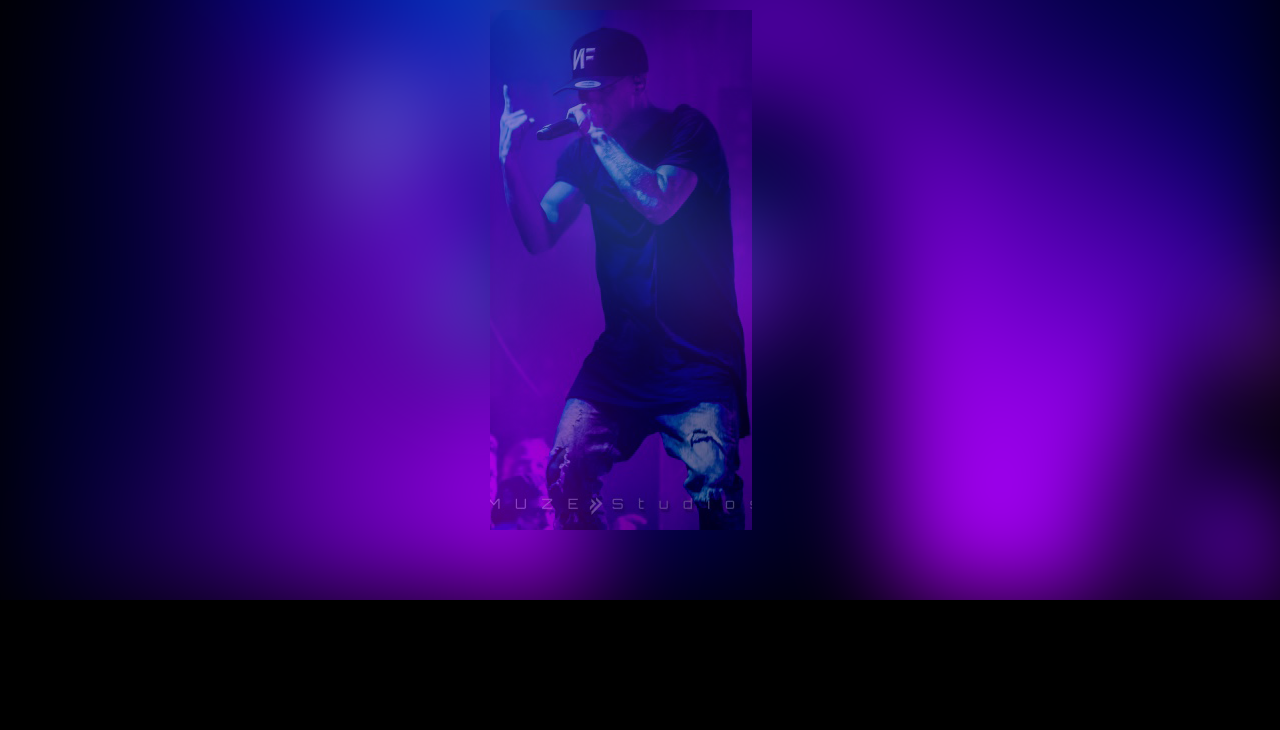
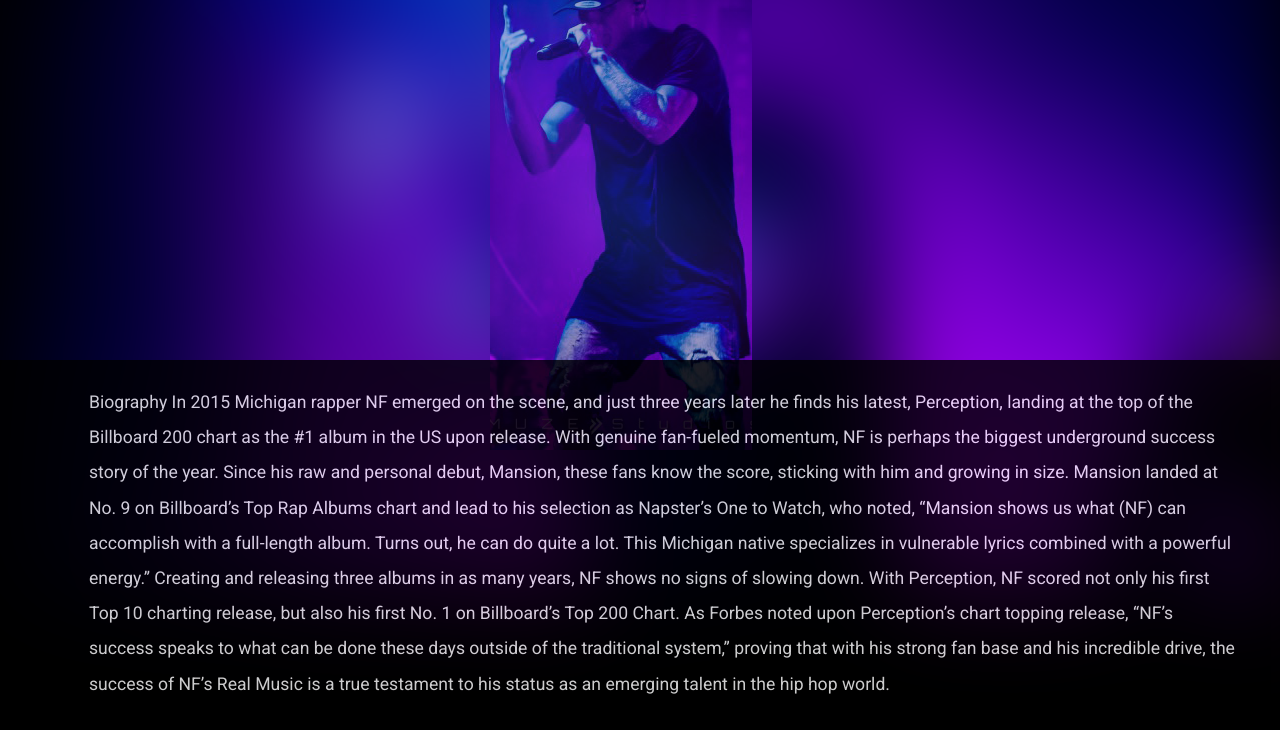
Before and after one commit to jodaddy15/NF, a React app: page / in a window 1280 px wide. Shown: the part 200-930 px from the top of the page. Before the commit the page ends 800 px from the top, so only its background shows below. Built offline with nearby package versions, Linux system fonts and the light colour scheme.

Commit message:
bio added

```diff
--- a/assets/sass/main.scss
+++ b/assets/sass/main.scss
@@ -5,14 +5,8 @@ body {
   font-family: "Roboto", sans-serif;
   width: 100%;
   height: 100%;
-  // background: #000;
   background: rgb(0, 0, 0);
-  // background: linear-gradient(
-  //   45deg,
-  //   rgba(150, 0, 226, 1) 5%,
-  //   rgba(0, 55, 184, 1) 52%,
-  //   rgba(0, 5, 81, 1) 83%
-  // );
+  color: #fff;
 }
 
 .background-blur {
@@ -41,9 +35,10 @@ header {
 }
 
 .logo {
-  float: left;
   left: 0;
   padding-left: 15px;
+  width: 20%;
+  height: 90%;
 }
 
 nav {
@@ -59,15 +54,33 @@ nav ul li {
 
 .floating-img {
   position: absolute;
-  top: 45%;
+  top: 35%;
   left: 50%;
   margin-top: -150px;
   margin-left: -150px;
-  opacity: 0.4;
-  width: 300px;
-  height: 300px;
+  opacity: 0.6;
+  width: 30%;
+  height: 100vh;
 }
 
 .nf-main-img {
   border-radius: 50;
+  position: absolute;
 }
+
+.bio-section {
+  position: absolute;
+  padding: 25px;
+  z-index: 1;
+  background: #000;
+  width: 100%;
+  top: 70%;
+  line-height: 2;
+  opacity: 0.8;
+}
+
+.bio-section p {
+  width: 90%;
+  margin: auto;
+  font-size: 1.1rem;
+}
--- a/public/index.html
+++ b/public/index.html
@@ -34,11 +34,32 @@
       </nav>
     </div>
   </header>
-  <section class="top-section">
+  <section id="top-section">
     <div class="floating-img">
       <div class="nf-main-img">
         <img src="img/background_nf.png" alt="NF hovering">
       </div>
+    </div>
+    <div class="bio-section">
+      <p>
+        Biography
+        In 2015 Michigan rapper NF emerged on the scene, and just three years later he finds his latest, Perception,
+        landing at the top of the Billboard 200 chart as the #1 album in the US upon release. With genuine fan-fueled
+        momentum, NF is perhaps the biggest underground success story of the year.
+
+        Since his raw and personal debut, Mansion, these fans know the score, sticking with him and growing in size.
+        Mansion landed at No. 9 on Billboard’s Top Rap Albums chart and lead to his selection as Napster’s One to
+        Watch, who noted, “Mansion shows us what (NF) can accomplish with a full-length album. Turns out, he can do
+        quite a lot. This Michigan native specializes in vulnerable lyrics combined with a powerful energy.”
+
+        Creating and releasing three albums in as many years, NF shows no signs of slowing down.
+
+        With Perception, NF scored not only his first Top 10 charting release, but also his first No. 1 on Billboard’s
+        Top 200 Chart. As Forbes noted upon Perception’s chart topping release, “NF’s success speaks to what can be
+        done these days outside of the traditional system,” proving that with his strong fan base and his incredible
+        drive, the success of NF’s Real Music is a true testament to his status as an emerging talent in the hip hop
+        world.
+      </p>
     </div>
   </section>
 
```
Also changed, not shown: public/css/main.css.
